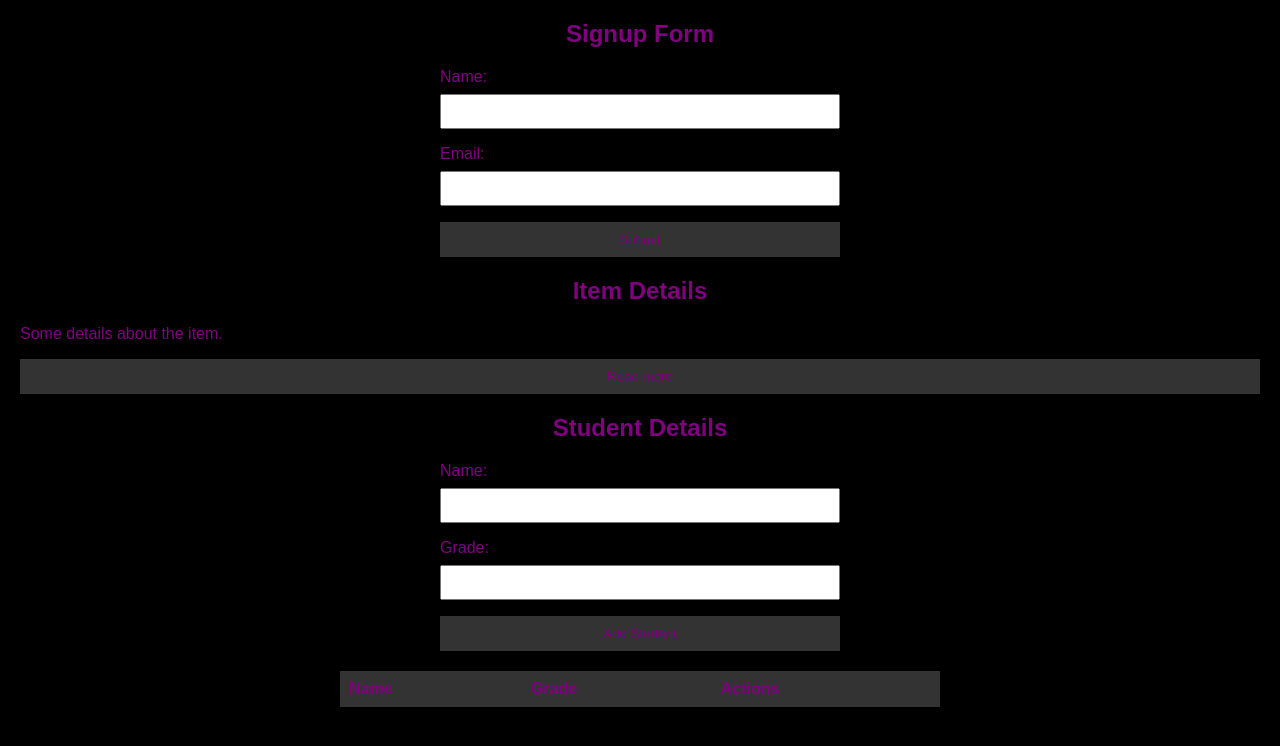
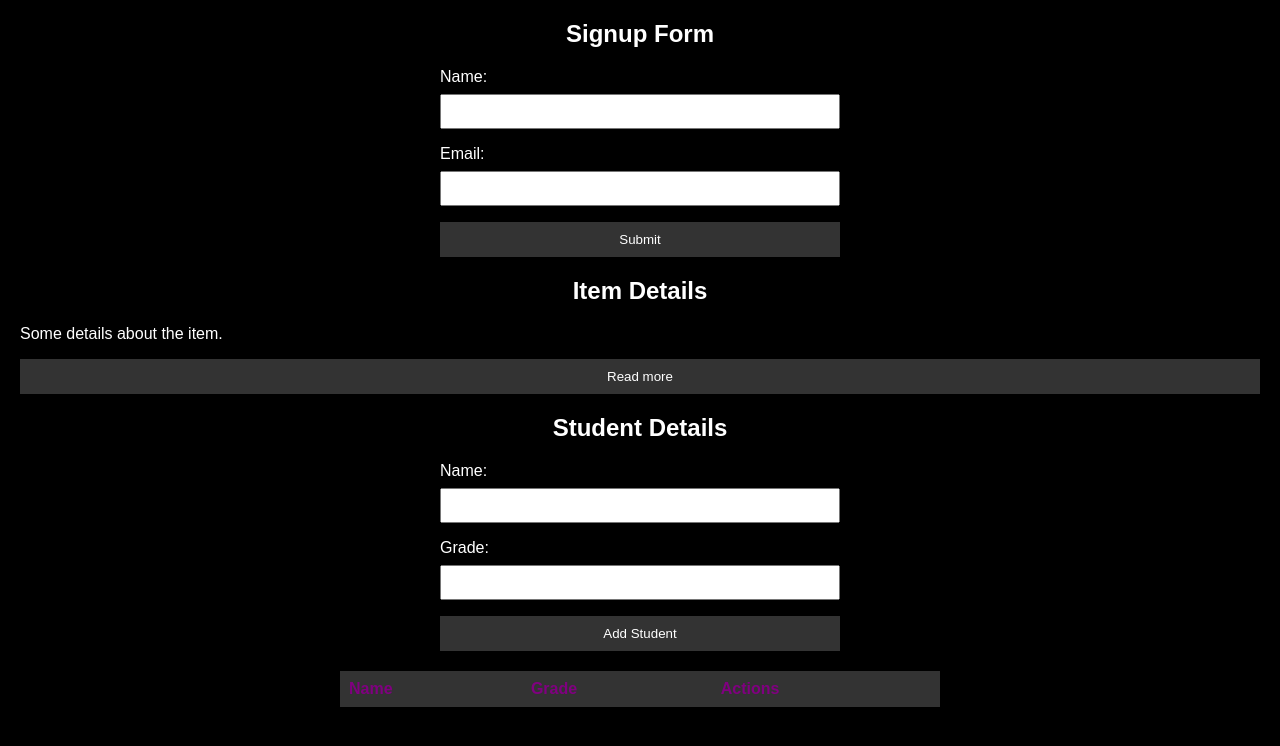
Before and after one commit to Wajih-Khalil/Assign09, a plain HTML site: page index.html in a window 1280 px wide. Drawn offline with Linux system fonts and the light colour scheme.

Commit message:
Update index.html

```diff
--- a/index.html
+++ b/index.html
@@ -11,7 +11,7 @@
         font-family: 'Arial', sans-serif;
         margin: 20px;
         background-color: black;
-        color: purple;
+        color: white;
     }
 
     h2 {
@@ -40,7 +40,7 @@
         padding: 10px;
         box-sizing: border-box;
         background-color: #333; /* Charcoal grey for the button */
-        color: purple; /* White text for the button */
+        color: white; /* White text for the button */
         border: none;
         cursor: pointer;
     }
```
